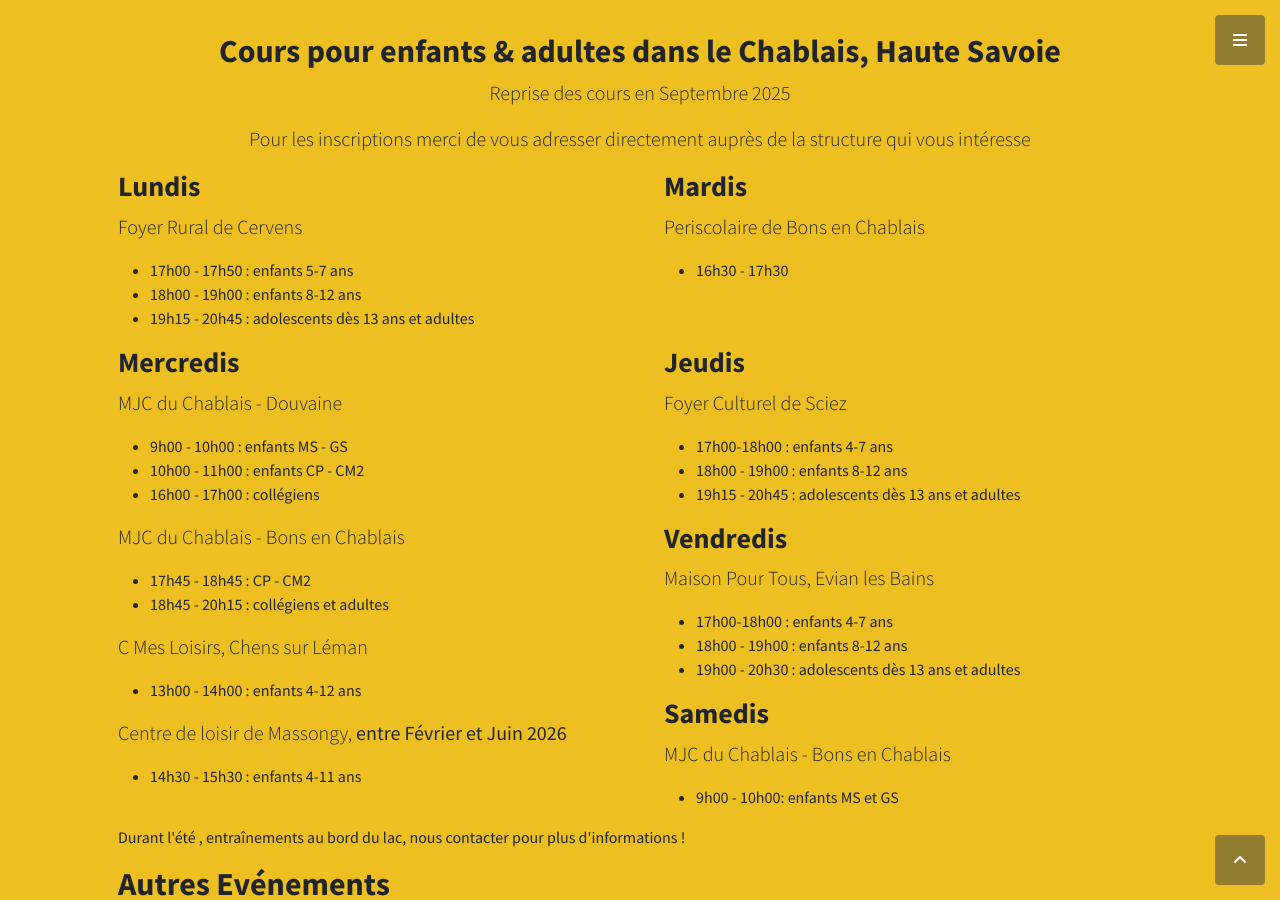
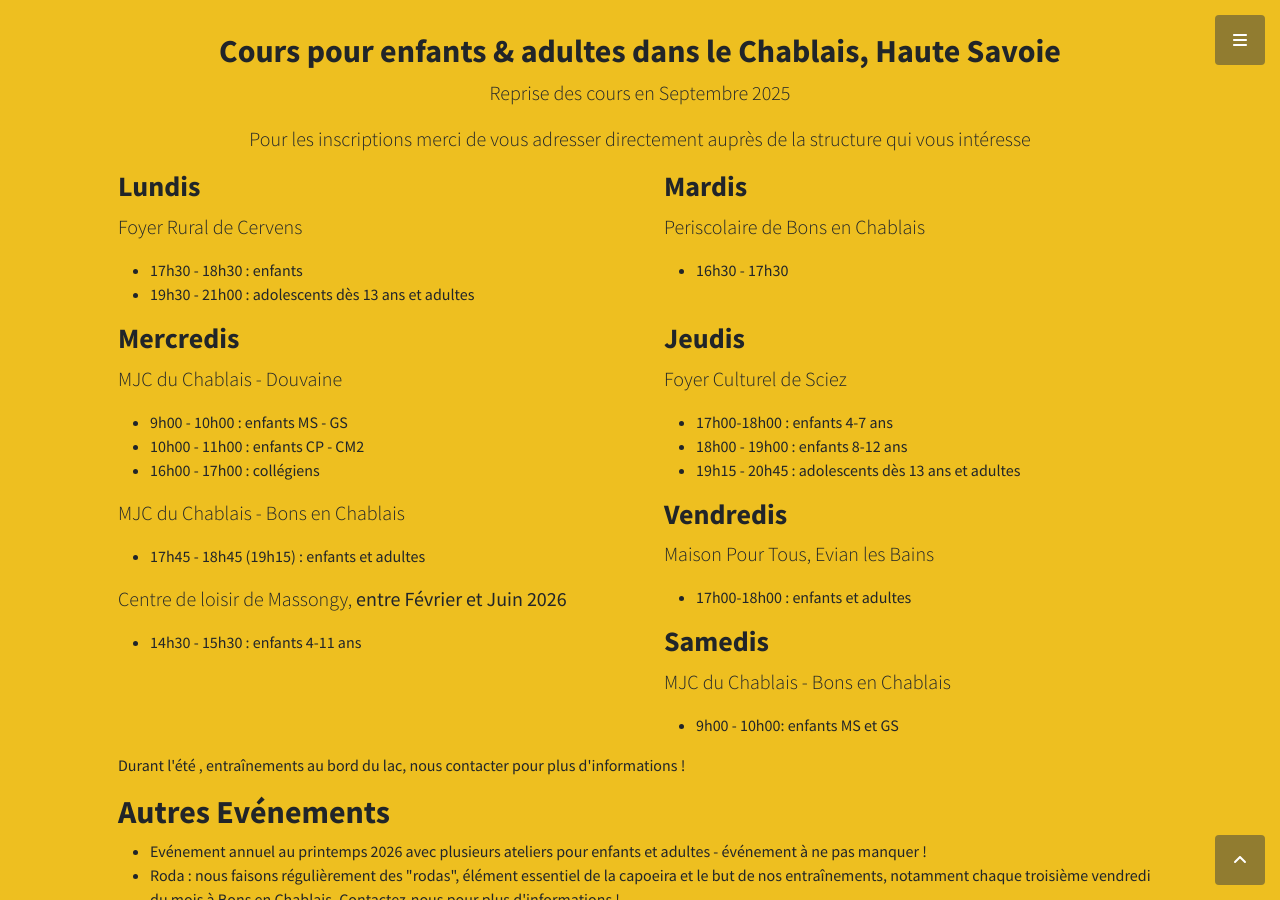
Before and after one commit to guillaumev/filhosdeangola, a Jekyll site: the page index.html, which Jekyll copies as it is, in a window 1280 px wide and 900 px high, scrolled down 996 px. Built offline with Jekyll 4.4.1, drawn with Linux system fonts in a browser that asks for light colours; nearby versions of some CDN libraries.

Commit message:
Changements horaires

```diff
--- a/index.html
+++ b/index.html
@@ -58,9 +58,8 @@
                     <h3>Lundis</h3>
                     <p class="lead">Foyer Rural de Cervens</p>
                     <ul>
-                      <li>17h00 - 17h50 : enfants 5-7 ans</li>
-                      <li>18h00 - 19h00 : enfants 8-12 ans</li>
-                      <li>19h15 - 20h45 : adolescents dès 13 ans et adultes</li>
+                      <li>17h30 - 18h30 : enfants</li>
+                      <li>19h30 - 21h00 : adolescents dès 13 ans et adultes</li>
                     </ul>
                   </div>
                   <div class="col-lg-6">
@@ -80,12 +79,7 @@
                     </ul>
                     <p class="lead">MJC du Chablais - Bons en Chablais</p>
                     <ul>
-                      <li>17h45 - 18h45 : CP - CM2</li>
-                      <li>18h45 - 20h15 : collégiens et adultes</li>
-                    </ul>
-                    <p class="lead">C Mes Loisirs, Chens sur Léman</p>
-                    <ul>
-                      <li>13h00 - 14h00 : enfants 4-12 ans</li>
+                      <li>17h45 - 18h45 (19h15) : enfants et adultes</li>
                     </ul>
                     <p class="lead">Centre de loisir de Massongy, <b>entre Février et Juin 2026</b></p>
                     <ul>
@@ -103,9 +97,7 @@
                     <h3>Vendredis</h3>
                     <p class="lead">Maison Pour Tous, Evian les Bains</p>
                     <ul>
-                      <li>17h00-18h00 : enfants 4-7 ans</li>
-                      <li>18h00 - 19h00 : enfants 8-12 ans</li>
-                      <li>19h00 - 20h30 : adolescents dès 13 ans et adultes </li>
+                      <li>17h00-18h00 : enfants et adultes</li>
                     </ul>
                     <h3>Samedis</h3>
                     <p class="lead">MJC du Chablais - Bons en Chablais</p>
```
